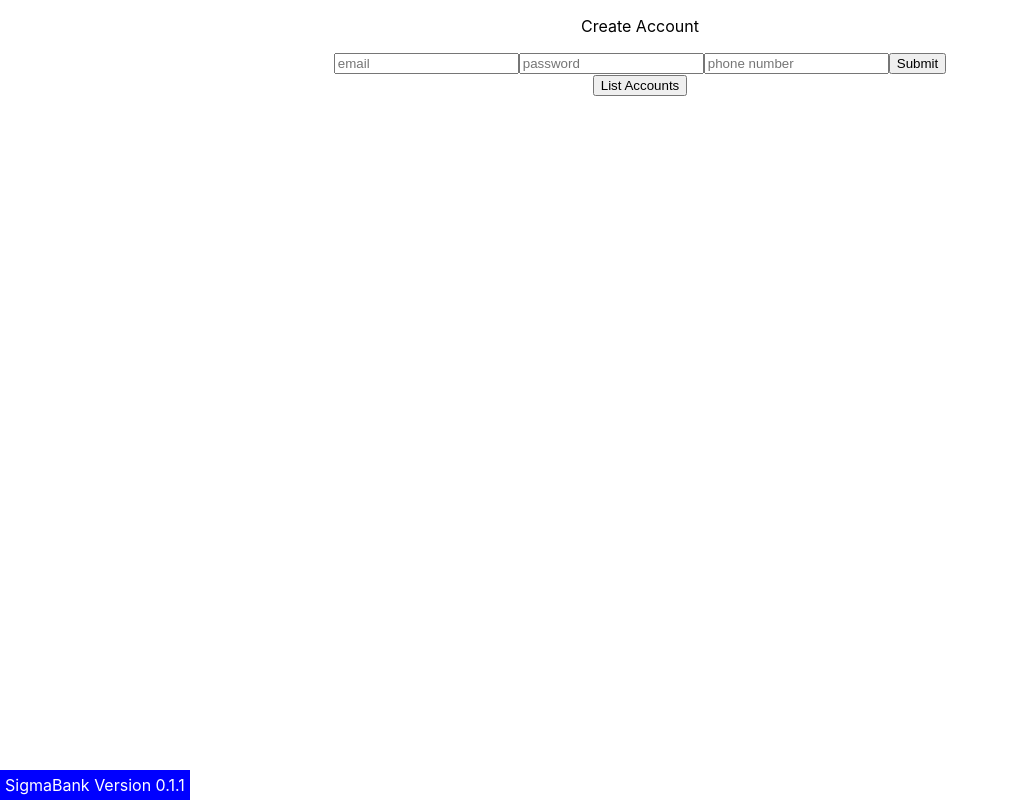
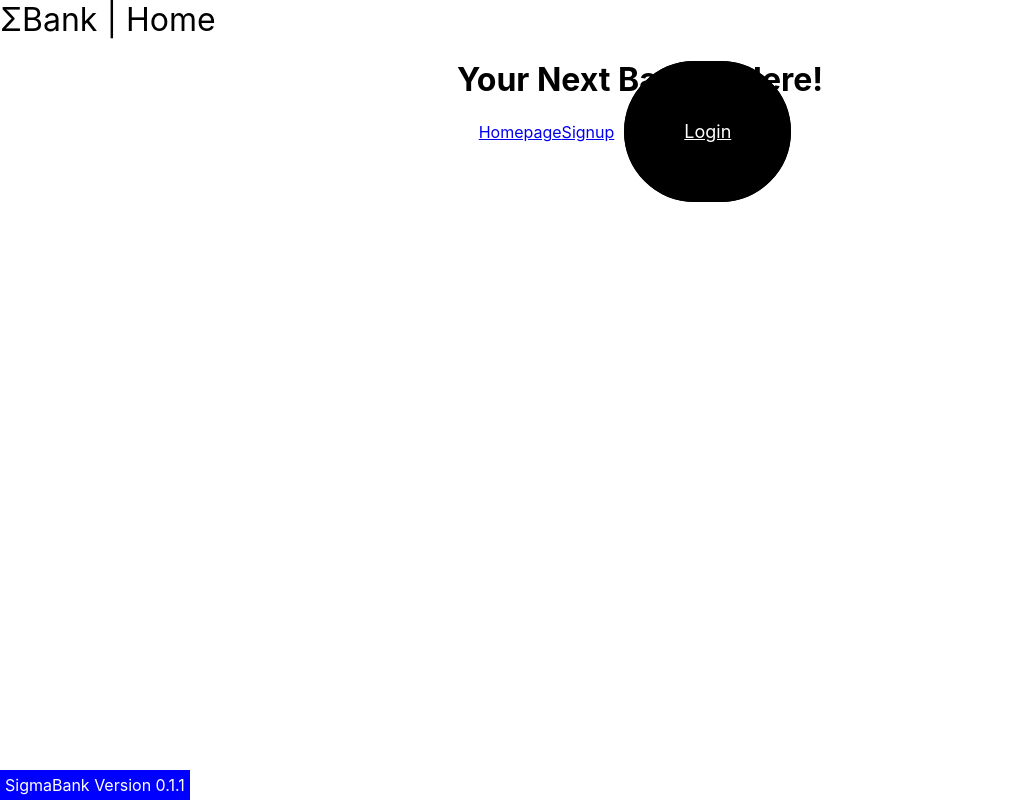
Before and after one commit to Phys09/sigmatech-final, a React (Create React App) app in the folder sigmabank/: page / in a window 1280 px wide. Shown: the whole page, without its empty margins (0-1009 px from the left). Built offline with nearby package versions, Linux system fonts and the light colour scheme.

Commit message:
SIG-49 Implement navigation routing

```diff
--- a/sigmabank/package.json
+++ b/sigmabank/package.json
@@ -10,7 +10,8 @@
     "pg": "^8.7.1",
     "react": "^17.0.2",
     "react-dom": "^17.0.2",
-    "react-scripts": "5.0.0",
+    "react-router-dom": "^6.2.1",
+    "react-scripts": "^3.0.1",
     "web-vitals": "^2.1.4"
   },
   "scripts": {
--- a/sigmabank/src/App.js
+++ b/sigmabank/src/App.js
@@ -1,24 +1,26 @@
-import logo from './logo.svg';
-import './App.css';
-import {endpoint, GET_FETCH} from './APIfunctions';
-import CreateAccountForm from './CreateAccountForm.js';
-
-async function listAccounts() {
-  var resp = await fetch(endpoint("list_accounts"), GET_FETCH);
-  console.table(await resp.json());
-}
+/**
+ * This file is responsible for the main 'HomePage' components.
+ * Links to other parts of the site, etc...
+ */
+import React from "react";
+import "./css/App.css";
+import { Link } from "react-router-dom";
 
 const VERSION_NUMBER = "0.1.1";
 
-function App() {
-  return (
-    <div className="App">
-      <p>Create Account</p>
-      <CreateAccountForm />
-      <button onClick={listAccounts}>List Accounts</button>
-      <footer>SigmaBank Version {VERSION_NUMBER}</footer>
-    </div>
-  );
+export default class App extends React.Component {
+  render() {
+    return (
+      <div className="App">
+        <header className="Logo">ΣBank | Home</header>
+        <h1>Your Next Bank is Here!</h1>
+        <nav>
+          <Link to="/">Homepage</Link>
+          <Link className="Signup" to="/CreateAccountForm">Signup</Link>
+          <Link className="Login" to="/LoginForm">Login</Link>
+        </nav>
+        <footer>SigmaBank Version {VERSION_NUMBER}</footer>
+      </div>
+    );
+  }
 }
-
-export default App;
--- a/sigmabank/src/CreateAccountForm.js
+++ /dev/null
@@ -1,43 +0,0 @@
-import React, {Component} from 'react';
-import {endpoint, POST_FETCH} from './APIfunctions';
-
-export default class CreateAccountForm extends Component {
-    state = {
-        "email": "a",
-        "passwd": null,
-        "phonenum": null
-    };
-
-    constructor(props) {
-        super(props);
-
-        console.log("state start", this.state);
-        this.handleChange = this.handleChange.bind(this);
-        this.handleSubmit = this.handleSubmit.bind(this);
-    }
-
-    handleChange(value) {
-        return (event) => {
-            this.state[value] = event.target.value;
-            console.log("handle change: ", value);
-            console.log(this.state);
-        }
-    }
-
-    handleSubmit(event) {
-        event.preventDefault();
-        var payload = Object.assign({"body": JSON.stringify(this.state)}, POST_FETCH);
-        fetch(endpoint("create_account"), payload).then(resp => console.log(resp));
-    }
-
-    render() {
-        return (
-            <form onSubmit={this.handleSubmit}>
-                <input type="text" name="username" placeholder="email" onChange={this.handleChange("email")}></input>
-                <input type="text" name="password" placeholder="password" onChange={this.handleChange("passwd")}></input>
-                <input type="text" name="phonenum" placeholder="phone number" onChange={this.handleChange("phonenum")}></input>
-                <input type="submit" />
-            </form>
-        );
-    }
-}
--- a/sigmabank/src/App.css
+++ b/sigmabank/src/css/App.css
@@ -1,6 +1,27 @@
 .App {
   text-align: center;
 }
+.Logo {
+  font-size: xx-large;
+  text-align: left;
+}
+
+@keyframes fade-in {
+  from {opacity: 0%;}
+  to {opacity: 100%}
+}
+.Login, Signup {
+
+  background: black;
+  color: white;
+  border-radius: 99em;
+  border: 10px solid black;
+  margin: 10px;
+  padding: 50px;
+  font-size: large;
+  transition-duration: 0.4s;
+}
+
 
 .App-logo {
   height: 40vmin;
@@ -11,17 +32,6 @@
   .App-logo {
     animation: App-logo-spin infinite 20s linear;
   }
-}
-
-.App-header {
-  background-color: #282c34;
-  min-height: 100vh;
-  display: flex;
-  flex-direction: column;
-  align-items: center;
-  justify-content: center;
-  font-size: calc(10px + 2vmin);
-  color: white;
 }
 
 .App-link {
--- a/sigmabank/src/index.js
+++ b/sigmabank/src/index.js
@@ -1,17 +1,17 @@
-import React from 'react';
-import ReactDOM from 'react-dom';
-import './index.css';
-import App from './App';
-import reportWebVitals from './reportWebVitals';
+import "./css/index.css";
+
+import React from "react";
+import ReactDOM from "react-dom";
+import { BrowserRouter, Routes, Route } from "react-router-dom";
+import App from "./App";
+import CreateAccountForm from "./routes/CreateAccountForm";
 
 ReactDOM.render(
-  <React.StrictMode>
-    <App />
-  </React.StrictMode>,
-  document.getElementById('root')
+  <BrowserRouter>
+    <Routes>
+      <Route path="/" element={<App />} />
+      <Route path="CreateAccountForm" element={<CreateAccountForm />} />
+    </Routes>
+  </BrowserRouter>,
+  document.getElementById("root")
 );
-
-// If you want to start measuring performance in your app, pass a function
-// to log results (for example: reportWebVitals(console.log))
-// or send to an analytics endpoint. Learn more: https://bit.ly/CRA-vitals
-reportWebVitals();
--- /dev/null
+++ b/sigmabank/src/routes/CreateAccountForm.js
@@ -0,0 +1,63 @@
+import React, { Component } from "react";
+import { endpoint, POST_FETCH } from "../APIfunctions";
+
+export default class CreateAccountForm extends Component {
+  state = {
+    email: "a",
+    passwd: null,
+    phonenum: null,
+  };
+
+  constructor(props) {
+    super(props);
+
+    console.log("state start", this.state);
+    this.handleChange = this.handleChange.bind(this);
+    this.handleSubmit = this.handleSubmit.bind(this);
+  }
+
+  handleChange(value) {
+    return (event) => {
+      this.state[value] = event.target.value;
+      console.log("handle change: ", value);
+      console.log(this.state);
+    };
+  }
+
+  handleSubmit(event) {
+    event.preventDefault();
+    var payload = Object.assign(
+      { body: JSON.stringify(this.state) },
+      POST_FETCH
+    );
+    fetch(endpoint("create_account"), payload).then((resp) =>
+      console.log(resp)
+    );
+  }
+
+  render() {
+    return (
+      <form onSubmit={this.handleSubmit}>
+        <input
+          type="text"
+          name="username"
+          placeholder="email"
+          onChange={this.handleChange("email")}
+        ></input>
+        <input
+          type="text"
+          name="password"
+          placeholder="password"
+          onChange={this.handleChange("passwd")}
+        ></input>
+        <input
+          type="text"
+          name="phonenum"
+          placeholder="phone number"
+          onChange={this.handleChange("phonenum")}
+        ></input>
+        <input type="submit" />
+      </form>
+    );
+  }
+}
```
Also changed, not shown: sigmabank/src/css/HomePage.css (added), sigmabank/src/css/index.css (renamed from sigmabank/src/index.css), 1 other file (tests, documents, lock files or other folders).
